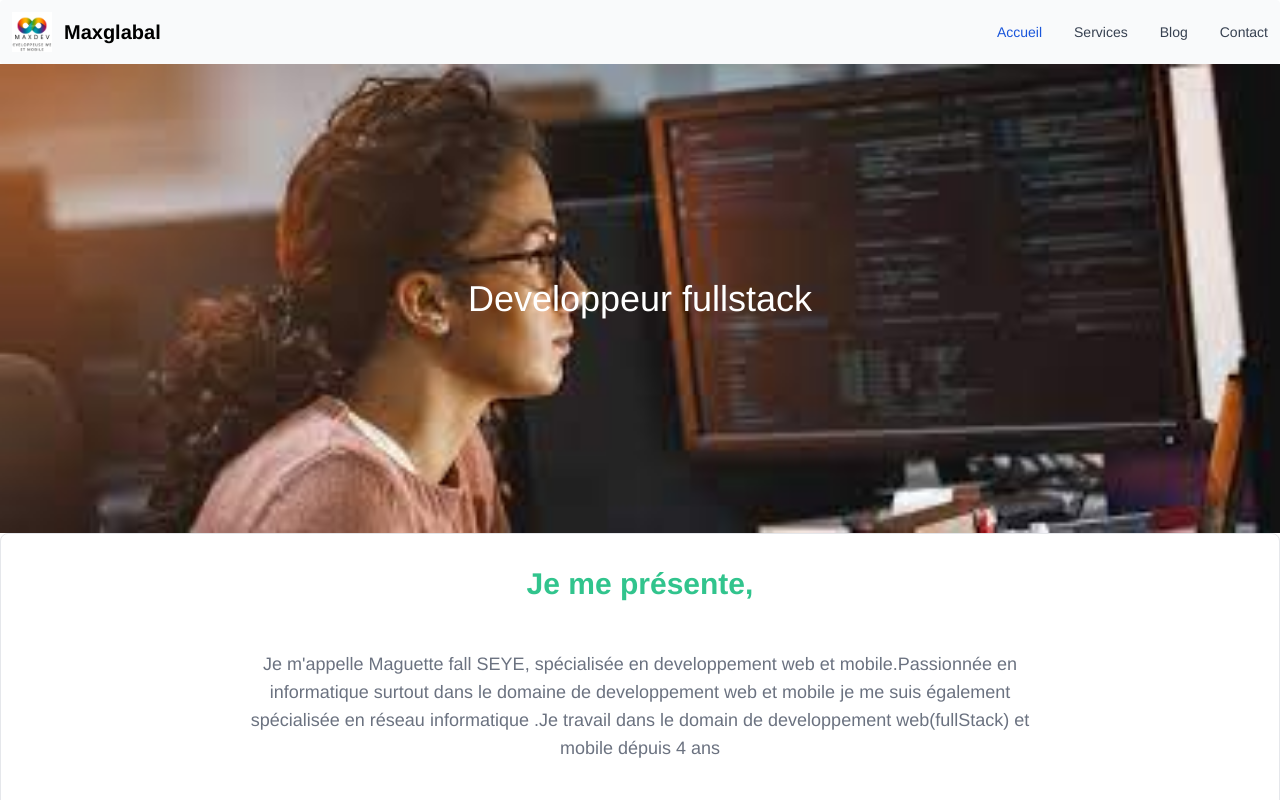
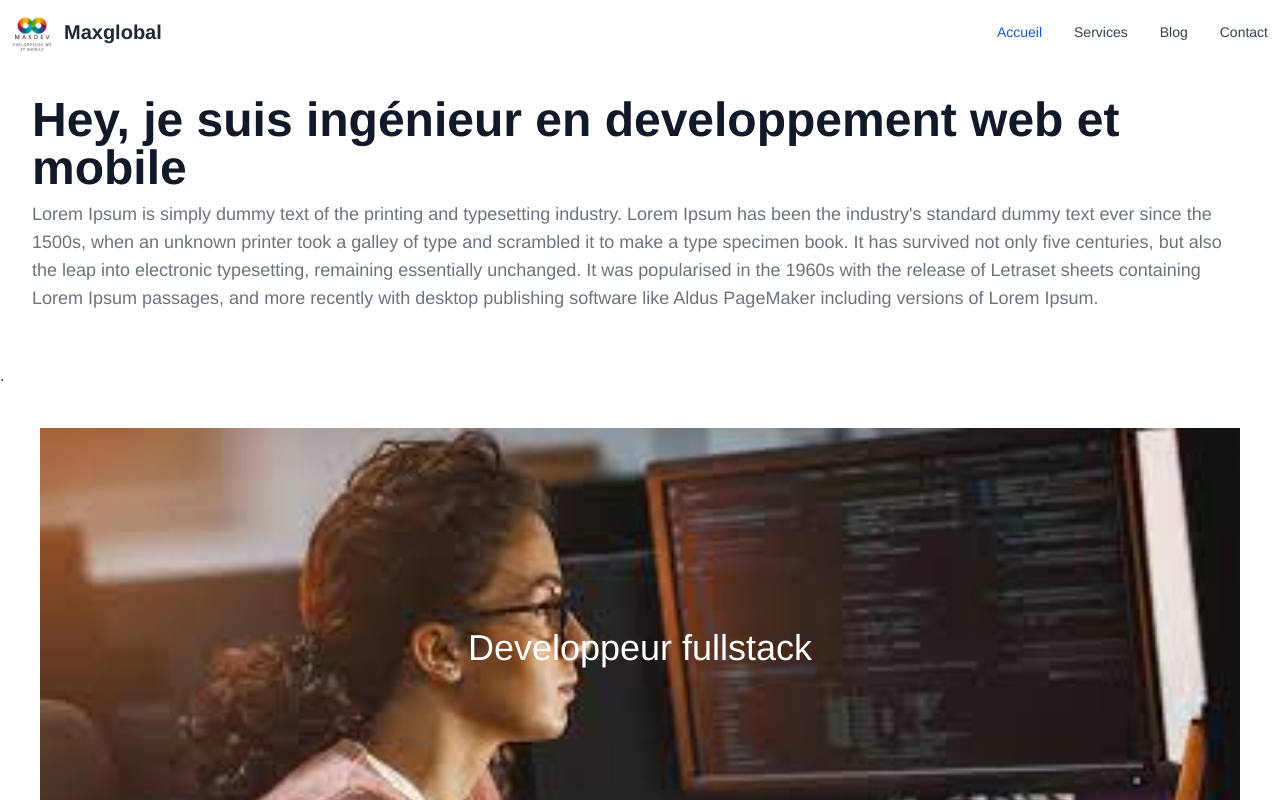
Before and after one commit to mafallseye/premierapp, a Vue app: page / in a window 1280 px wide. Shown: the top 800 px of the page. Built offline with nearby package versions, Linux system fonts and the light colour scheme.

Commit message:
first commit

```diff
--- a/src/components/HelloWorld.vue
+++ b/src/components/HelloWorld.vue
@@ -1,10 +1,10 @@
 <template>
 
-<nav class="p-3 bg-gray-50 rounded border-gray-200 dark:bg-gray-800 dark:border-gray-700">
+<nav class="p-3 bg-white-50 rounded border-gray-200 dark:bg-gray-800 dark:border-gray-700  ">
   <div class="container flex flex-wrap justify-between items-center mx-auto">
     <a href="#" class="flex items-center">
         <img src="@/assets/maxdev.png" class="mr-3 h-6 sm:h-10" alt="Flowbite Logo">
-        <span class="self-center text-xl font-semibold whitespace-nowrap dark:text-white">Maxglabal</span>
+        <span class="self-center text-xl font-semibold whitespace-nowrap dark:text-white">Maxglobal</span>
     </a>
     <button data-collapse-toggle="navbar-solid-bg" type="button" class="inline-flex justify-center items-center ml-3 text-gray-400 rounded-lg md:hidden hover:text-gray-900 focus:outline-none focus:ring-2 focus:ring-blue-300 dark:text-gray-400 dark:hover:text-white dark:focus:ring-gray-500" aria-controls="navbar-solid-bg" aria-expanded="false">
       <span class="sr-only">Open main menu</span>
--- a/src/views/HomeView.vue
+++ b/src/views/HomeView.vue
@@ -1,9 +1,32 @@
 <template>
   <div class="home">
     <HelloWorld />
-
     <section>
-      <div class="carousel w-full">
+      <div
+        class="p-4  w-auto h-auto text-left bg-white sm:p-8 dark:bg-gray-800 dark:border-gray-700"
+      >
+        <h5 class="mb-2 text-5xl font-bold text-gray-900 dark:text-white">
+          Hey, je suis ingénieur en developpement web et mobile
+        </h5>
+        <p class="mb-5 text-left text-base text-gray-500 sm:text-lg dark:text-gray-400">
+          Lorem Ipsum is simply dummy text of the printing and typesetting
+          industry. Lorem Ipsum has been the industry's standard dummy text ever
+          since the 1500s, when an unknown printer took a galley of type and
+          scrambled it to make a type specimen book. It has survived not only
+          five centuries, but also the leap into electronic typesetting,
+          remaining essentially unchanged. It was popularised in the 1960s with
+          the release of Letraset sheets containing Lorem Ipsum passages, and
+          more recently with desktop publishing software like Aldus PageMaker
+          including versions of Lorem Ipsum.
+        </p>
+        <div
+          class="justify-center items-center space-y-4 sm:flex sm:space-y-0 sm:space-x-4"
+        ></div>
+      </div>
+    </section>
+    .
+    <section>
+      <div class="carousel w-auto  m-10">
         <div
           id="slide1"
           class="contener bg-green-400 carousel-item relative w-full"
@@ -20,7 +43,7 @@
     </section>
     <section>
       <div
-        class="p-4 w-full text-center bg-white rounded-lg border shadow-md sm:p-8 dark:bg-gray-800 dark:border-gray-700"
+        class="p-4 w-auto text-center bg-white rounded-lg border shadow-md sm:p-8 dark:bg-gray-800 dark:border-gray-700"
       >
         <h5 class="mb-2 text-3xl font-bold text-green-400 dark:text-white">
           Je me présente,
--- a/tailwind.config.js
+++ b/tailwind.config.js
@@ -4,10 +4,10 @@ module.exports = {
     "./index.html",
     "./src/**/*.{vue,js,ts,jsx,tsx}",
     "./node_modules/flowbite/**/*.js",
+    "./src/**/*.{vue,js,ts}",
   ],
   theme: {
     extend: {},
   },
-  plugins: [require("flowbite/plugin","daisyui")
- ],
+  plugins: [require("flowbite/plugin"), require("daisyui")],
 };
```
